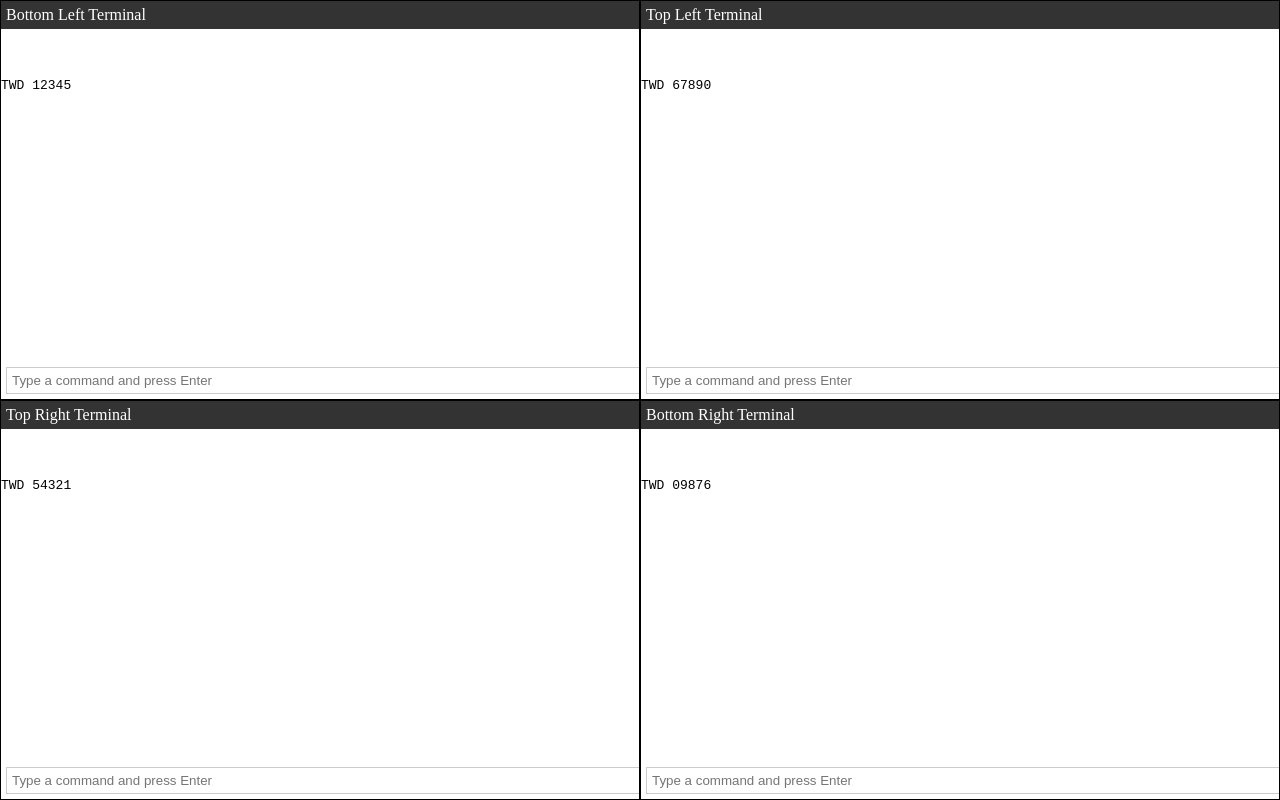
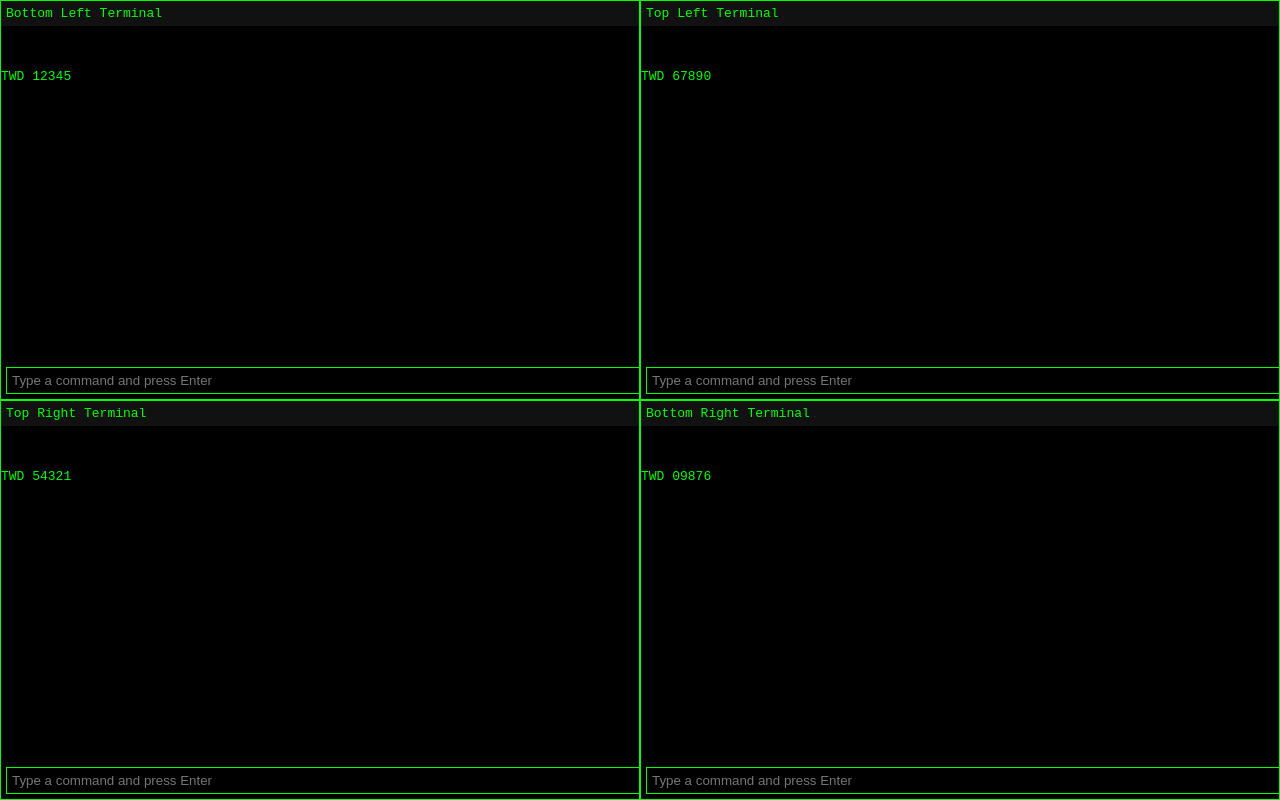
Before and after one commit to mthek10/aa-bot-games, a plain HTML site: page amadeus-test.html in a window 1280 px wide. Drawn offline with Linux system fonts and the light colour scheme.

Commit message:
Update amadeus-test.html colors and styling

```diff
--- a/amadeus-test.html
+++ b/amadeus-test.html
@@ -12,20 +12,25 @@
             height: 100%;
             display: flex;
             flex-wrap: wrap;
+            background-color: black;
+            color: green;
+            font-family: monospace;
         }
         .terminal {
             width: 50%;
             height: 50%;
             box-sizing: border-box;
-            border: 1px solid #000;
+            border: 1px solid #00FF00;
             overflow: auto;
             display: flex;
             flex-direction: column;
             justify-content: space-between;
+            background-color: black;
+            color: green;
         }
         .modeString {
-            background-color: #333;
-            color: #fff;
+            background-color: #111;
+            color: #00FF00;
             padding: 5px;
         }
         .cmdBlock {
@@ -35,12 +40,15 @@
         }
         .cmdLine {
             white-space: pre-wrap;
+            color: #00FF00;
         }
         .terminal-input {
             width: calc(100% - 10px);
             margin: 5px;
             padding: 5px;
-            border: 1px solid #ccc;
+            border: 1px solid #00FF00;
+            background-color: black;
+            color: #00FF00;
         }
     </style>
 </head>
```
